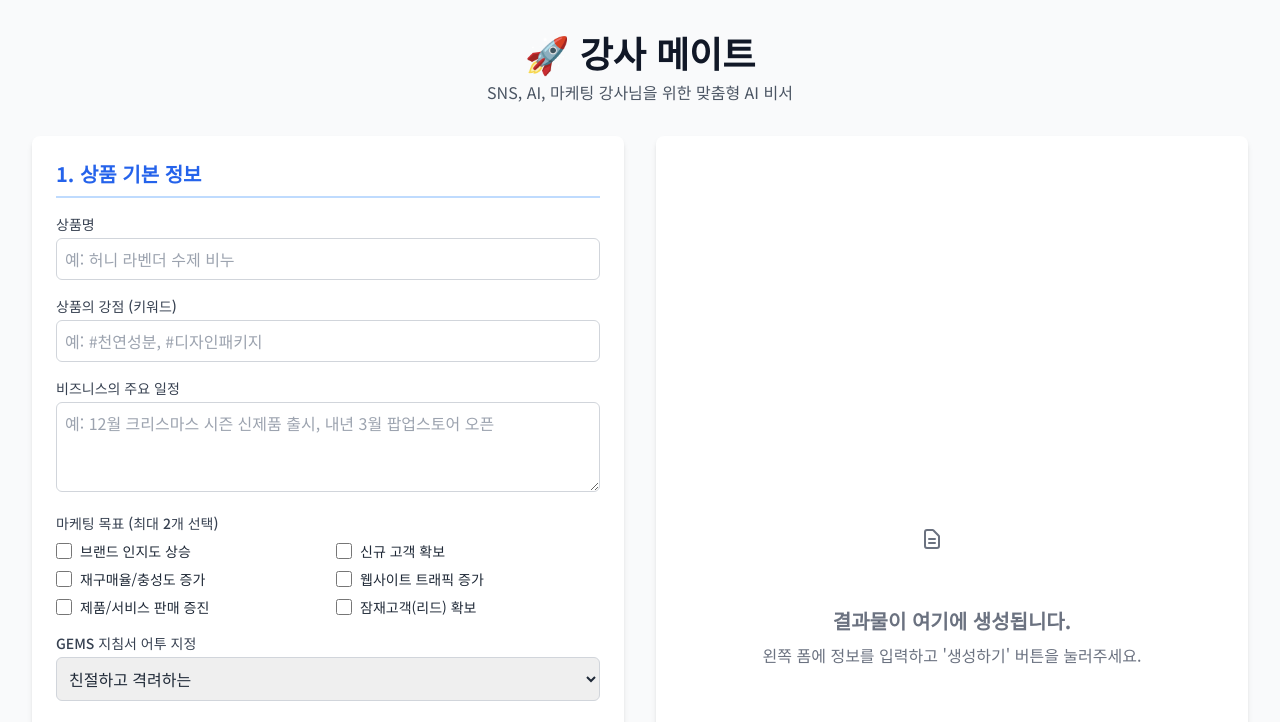
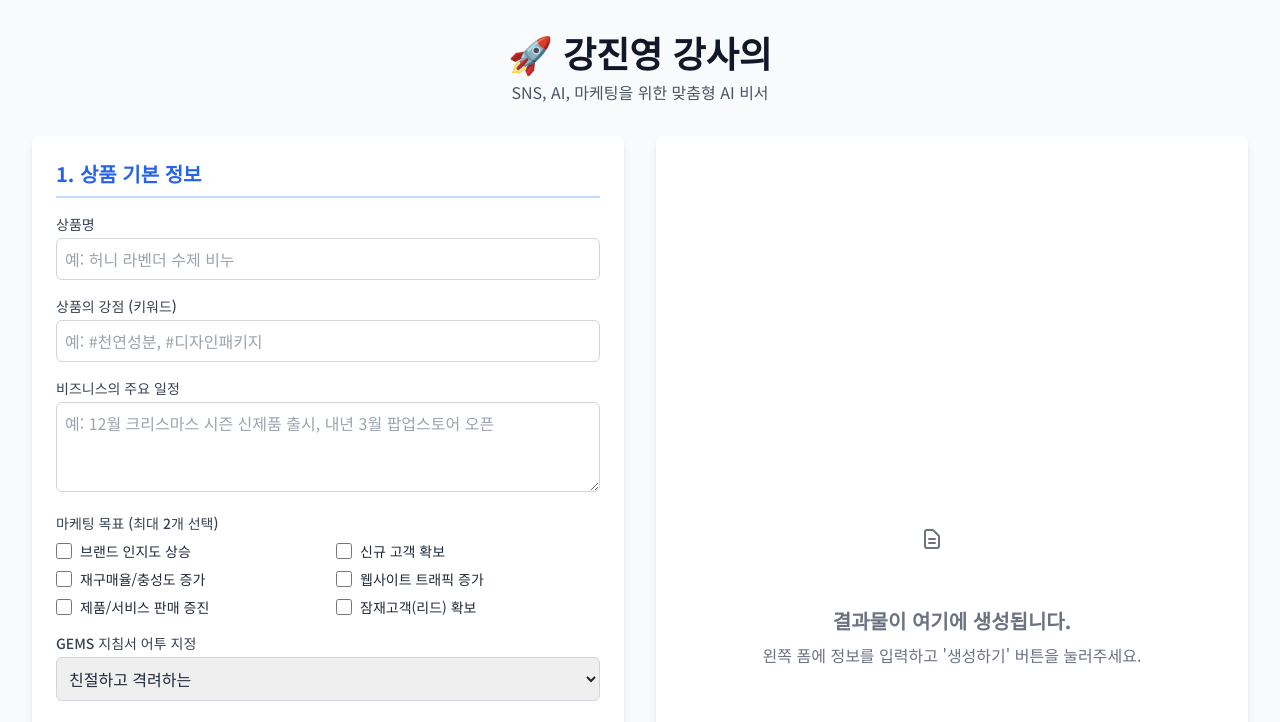
Before and after one commit to kangkunkr/sns, a plain HTML site: page index.html in a window 1280 px wide. Shown: the top 722 px of the page. Drawn offline with nearby package versions, Linux system fonts and the light colour scheme.

Commit message:
Update index.html

```diff
--- a/index.html
+++ b/index.html
@@ -37,8 +37,8 @@
 
     <div class="container mx-auto p-4 md:p-8">
         <header class="text-center mb-8">
-            <h1 class="text-3xl md:text-4xl font-bold text-gray-900">🚀 강사 메이트</h1>
-            <p class="mt-2 text-gray-600">SNS, AI, 마케팅 강사님을 위한 맞춤형 AI 비서</p>
+            <h1 class="text-3xl md:text-4xl font-bold text-gray-900">🚀 강진영 강사의 </h1>
+            <p class="mt-2 text-gray-600">SNS, AI, 마케팅을 위한 맞춤형 AI 비서</p>
         </header>
 
         <main class="grid grid-cols-1 lg:grid-cols-2 gap-8">
```
